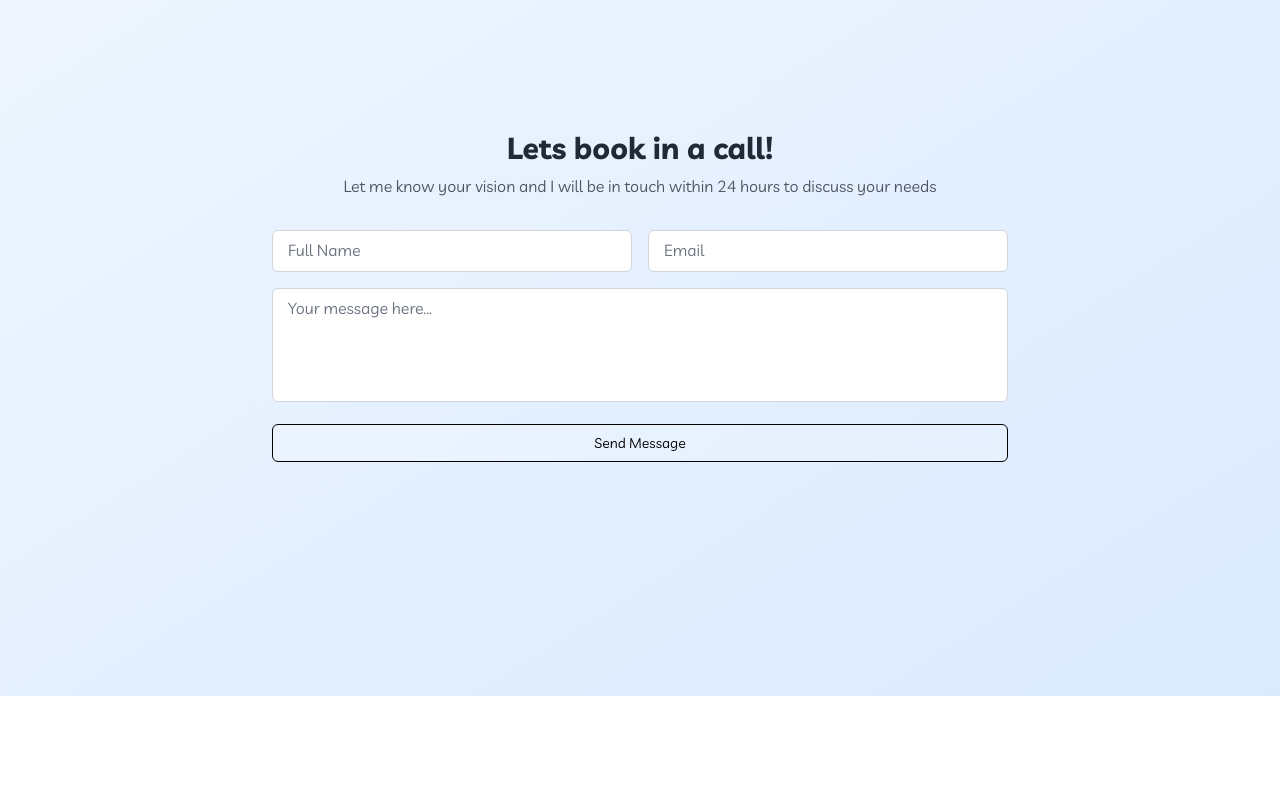
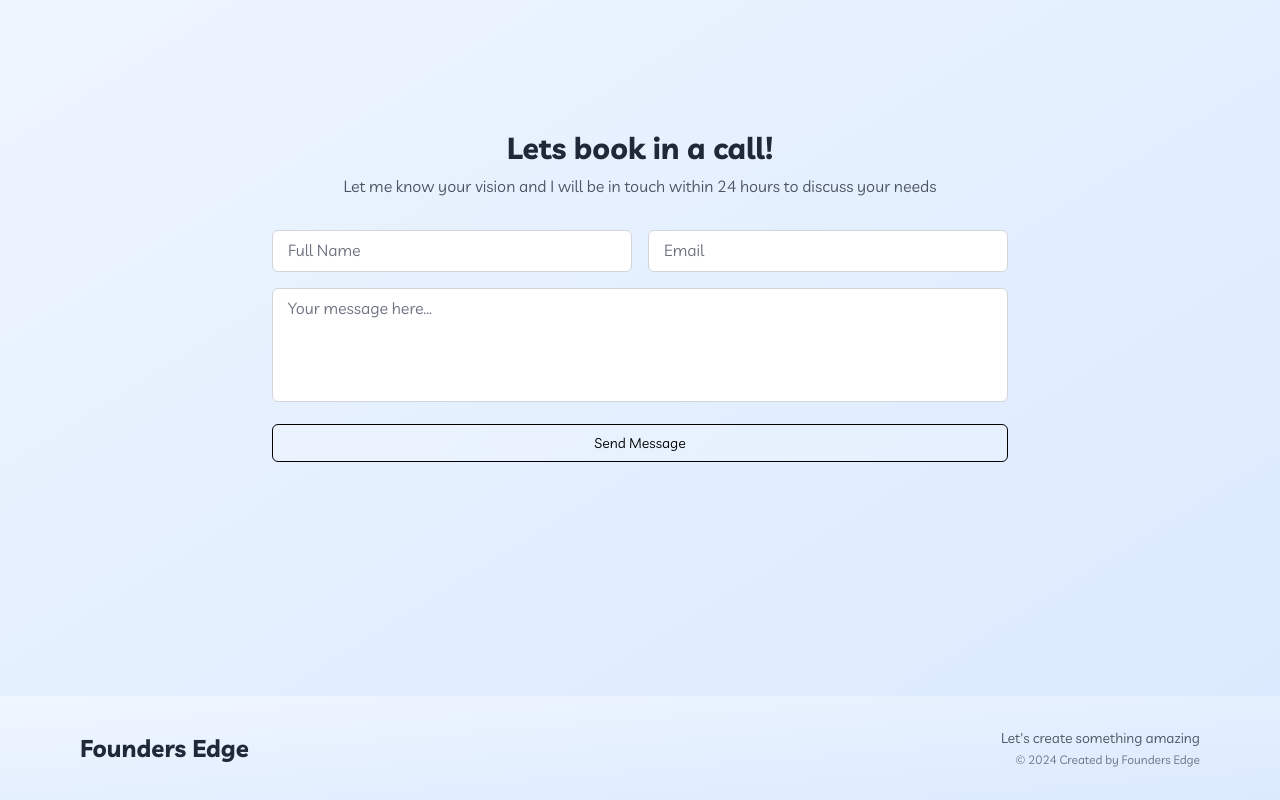
Before and after one commit to FoundersEdge/FoundersEdgeMain, a Next.js app: page / in a window 1280 px wide. Shown: the part 3354-4154 px from the top of the page. Before the commit the page ends 4050 px from the top, so only its background shows below. Built offline with nearby package versions, Linux system fonts and the light colour scheme.

Commit message:
Feat: Added Footer

```diff
--- a/src/app/page.tsx
+++ b/src/app/page.tsx
@@ -5,6 +5,7 @@ import Image from "next/image";
 import PricingSection from "@/components/Pricing";
 import ContactSection from "@/components/ContactSection";
 import HowItWorks from "@/components/HowItWorks";
+import Footer from "@/components/Footer";
 
 
 
@@ -16,6 +17,7 @@ export default function Home() {
     <HowItWorks/>
     <PricingSection/>
     <ContactSection/>
+    <Footer />
     </>
   );
 }
--- /dev/null
+++ b/src/components/Footer.tsx
@@ -0,0 +1,37 @@
+import React from 'react';
+import { motion } from 'framer-motion';
+
+const Footer: React.FC = () => {
+    const currentYear = new Date().getFullYear();
+
+    return (
+        <footer className="py-8 bg-gradient-to-br bg-gradient-to-br from-blue-50 to-blue-100">
+            <div className="container mx-auto px-4 max-w-6xl flex items-center justify-between">
+                <motion.div
+                    initial={{ opacity: 0, x: -20 }}
+                    animate={{ opacity: 1, x: 0 }}
+                    transition={{ duration: 0.5 }}
+                    className="text-2xl font-bold text-gray-800"
+                >
+                    Founders Edge
+                </motion.div>
+
+                <motion.div
+                    initial={{ opacity: 0, x: 20 }}
+                    animate={{ opacity: 1, x: 0 }}
+                    transition={{ duration: 0.5 }}
+                    className="text-right"
+                >
+                    <p className="text-sm text-gray-600 mb-1">
+                        Let's create something amazing
+                    </p>
+                    <p className="text-xs text-gray-500">
+                        &copy; {currentYear} Created by Founders Edge
+                    </p>
+                </motion.div>
+            </div>
+        </footer>
+    );
+};
+
+export default Footer;
```
